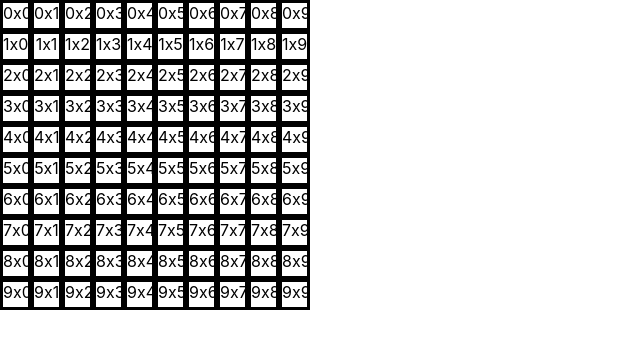
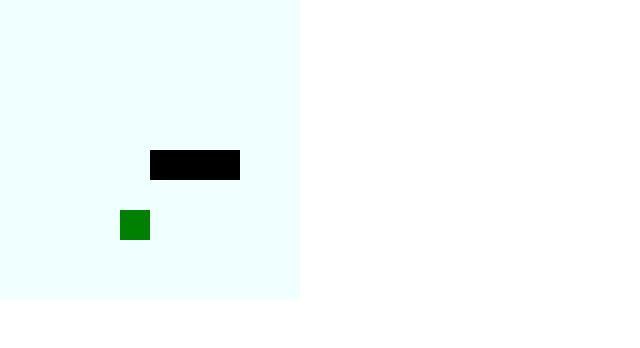
Before and after one commit to G3F4/warsawjs-workshop-47-reactive-snake, a React (Create React App) app in the folder reactive-snake/: page / in a window 1280 px wide. Shown: the top 348 px of the page, without its empty margins (0-640 px from the left). Built offline with nearby package versions, Linux system fonts and the light colour scheme.

Commit message:
Wyświetlanie węża i owocu

```diff
--- a/reactive-snake/src/App.js
+++ b/reactive-snake/src/App.js
@@ -2,12 +2,25 @@ import React from 'react';
 import './App.css';
 import Grid from './Grid';
 
+function randomNumberFromZeroN(n) {
+  return Math.floor(Math.random() * n);
+}
+
 function App() {
   const gridSize = 10;
+  const snake = [
+    { rowIndex: gridSize / 2, cellIndex: gridSize / 2 },
+    { rowIndex: gridSize / 2, cellIndex: gridSize / 2 + 1 },
+    { rowIndex: gridSize / 2, cellIndex: gridSize / 2 + 2 },
+  ];
+  const fruit = {
+    rowIndex: randomNumberFromZeroN(gridSize),
+    cellIndex: randomNumberFromZeroN(gridSize),
+  };
 
   return (
     <div className="App">
-      <Grid gridSize={gridSize} />
+      <Grid gridSize={gridSize} fruit={fruit} snake={snake} />
     </div>
   );
 }
--- a/reactive-snake/src/Grid.css
+++ b/reactive-snake/src/Grid.css
@@ -3,7 +3,19 @@
 }
 
 .gridCell {
-  width: 25px;
-  height: 25px;
-  border: solid;
+  width: 30px;
+  height: 30px;
+  background-color: azure;
 }
+
+.snakeCell {
+  width: 30px;
+  height: 30px;
+  background-color: black;
+}
+
+.fruitCell {
+  width: 30px;
+  height: 30px;
+  background-color: green;
+}
--- a/reactive-snake/src/Grid.jsx
+++ b/reactive-snake/src/Grid.jsx
@@ -1,19 +1,31 @@
 import React from 'react';
 import './Grid.css';
 
-export default function Grid({ gridSize }) {
+export default function Grid({ gridSize, fruit, snake }) {
   const indexes = Array
     .from({ length: gridSize })
     .map((_, index) => index);
 
+  function getCellClass(rowIndex, cellIndex) {
+    if (rowIndex === fruit.rowIndex && cellIndex === fruit.cellIndex) {
+      return 'fruitCell';
+    }
+
+    if (snake.some(snakePart => snakePart.rowIndex === rowIndex && snakePart.cellIndex === cellIndex)) {
+      return 'snakeCell';
+    }
+
+    return 'gridCell';
+  }
   return (
     <div>
       {indexes.map((rowIndex) => (
         <div className="gridRow" key={rowIndex}>
           {indexes.map((cellIndex) => (
-            <div className="gridCell" key={`${rowIndex}x${cellIndex}`}>
-              {`${rowIndex}x${cellIndex}`}
-            </div>
+            <div
+              className={getCellClass(rowIndex, cellIndex)}
+              key={`${rowIndex}x${cellIndex}`}
+            />
           ))}
         </div>
       ))}
```
Also changed, not shown: 1 other file (tests, documents, lock files or other folders).
